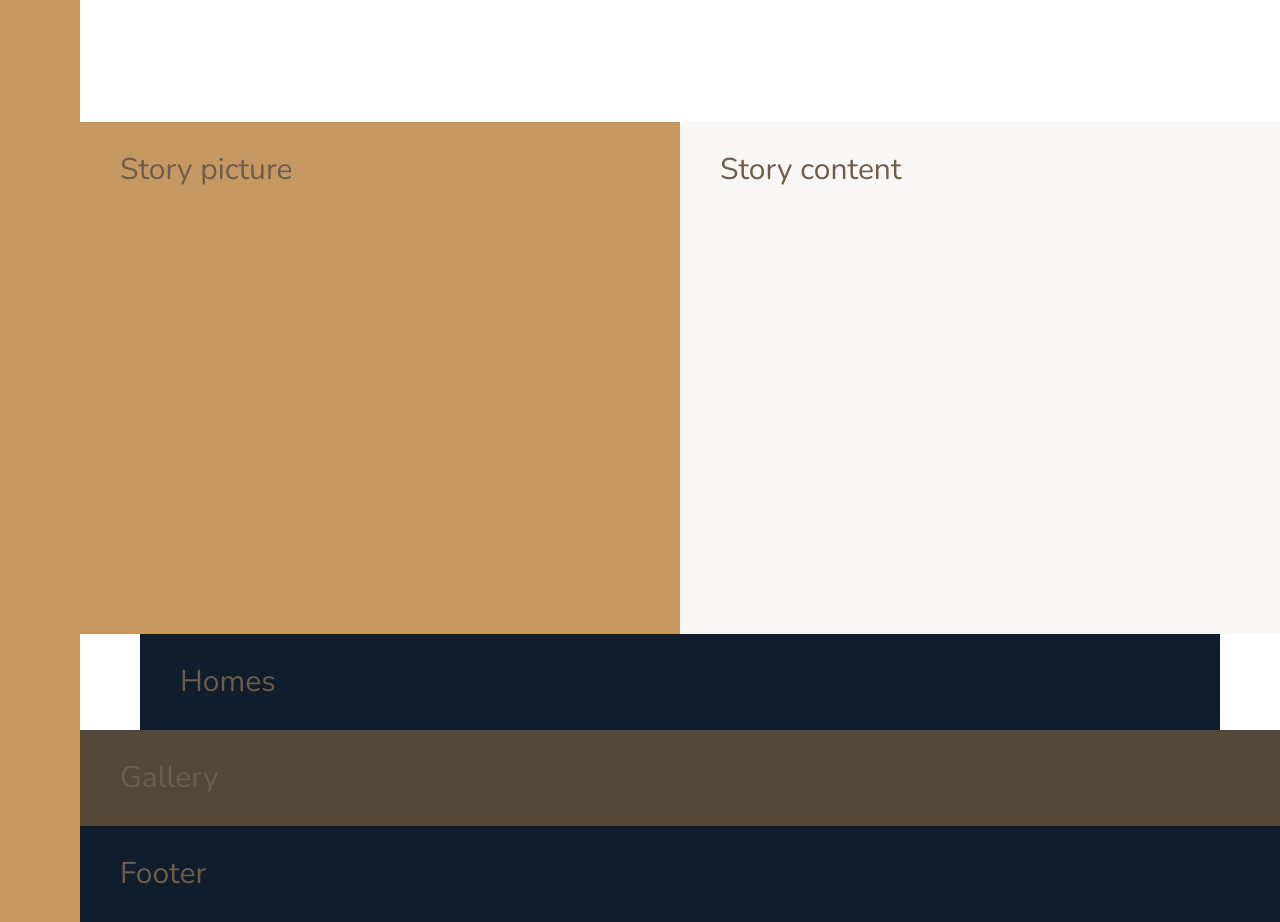
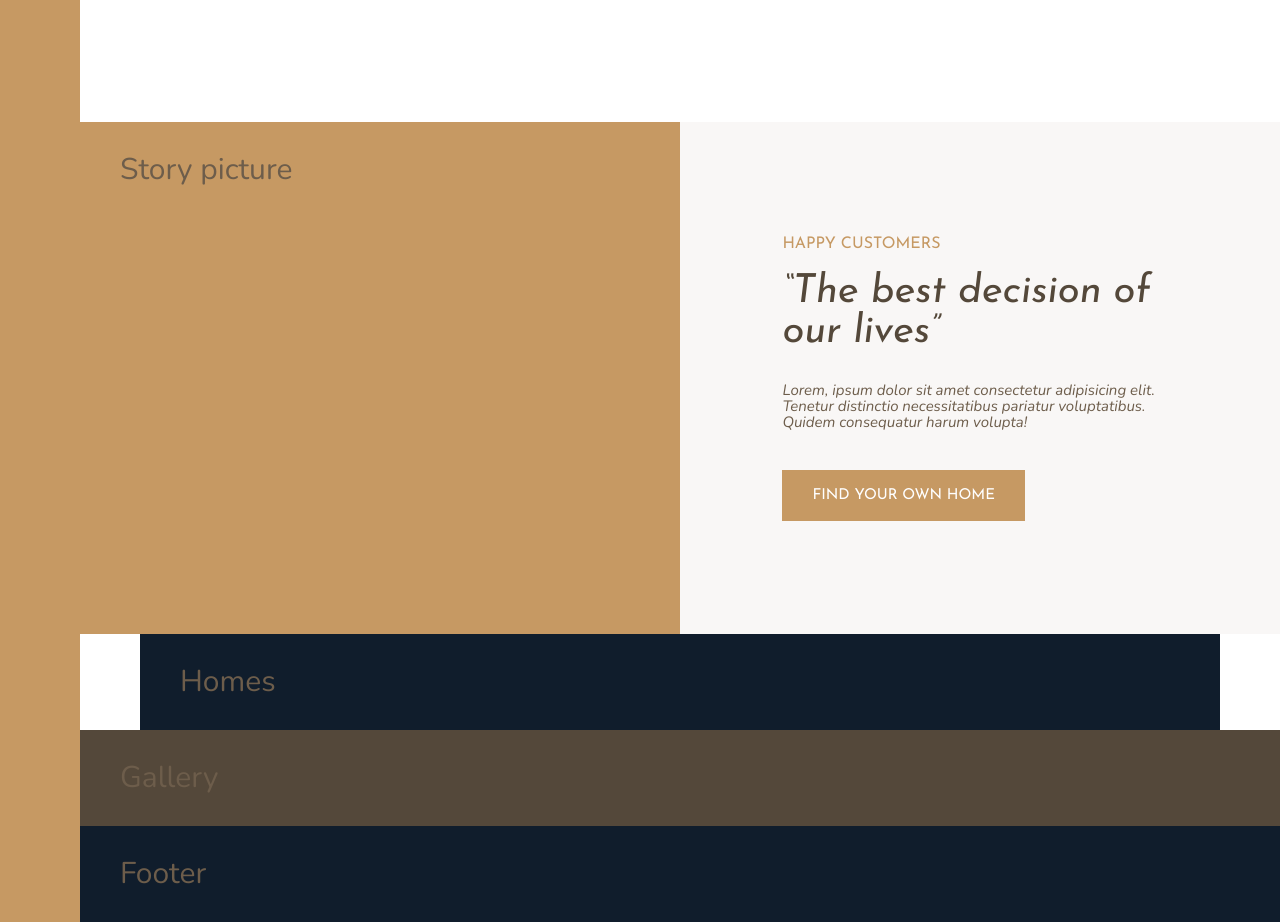
Before and after one commit to Commonlk/Nexter, a website: page index.html in a window 1280 px wide. Shown: the part 1180-2102 px from the top of the page. Drawn offline with nearby package versions, Linux system fonts and the light colour scheme.

Commit message:
Add story content and Style

```diff
--- a/index.html
+++ b/index.html
@@ -86,7 +86,18 @@
 
     <div class="story__pictures">Story picture</div>
 
-    <div class="story__content">Story content</div>
+    <div class="story__content">
+      <h3 class="heading-3 mb-sm">Happy Customers</h3>
+      <h2 class="heading-2 heading-2--dark mb-md">
+        &ldquo;The best decision of our lives&rdquo;
+      </h2>
+      <p class="story__text">
+        Lorem, ipsum dolor sit amet consectetur adipisicing elit. Tenetur
+        distinctio necessitatibus pariatur voluptatibus. Quidem consequatur
+        harum volupta!
+      </p>
+      <button class="btn">Find your own home</button>
+    </div>
 
     <section class="homes">Homes</section>
 
--- a/sass/_story.scss
+++ b/sass/_story.scss
@@ -1,13 +1,28 @@
 .story {
   &__pictures {
     background-color: $color-primary;
-
     grid-column: full-start / col-end 4;
   }
 
   &__content {
     background-color: $color-grey-light-1;
+    grid-column: col-start 5 / full-end;
 
-    grid-column: col-start 5 / full-end;
+    padding: 6rem 8vw;
+
+    // display: flex;
+    // flex-direction: column;
+    // justify-content: center;
+    // align-items: flex-start;
+
+    display: grid;
+    align-content: center;
+    justify-items: start;
+  }
+
+  &__text {
+    font-size: 1.5rem;
+    font-style: italic;
+    margin-bottom: 4rem;
   }
 }
--- a/sass/_typography.scss
+++ b/sass/_typography.scss
@@ -8,9 +8,23 @@
 }
 .heading-2 {
   @extend %heading;
+  font-size: 4rem;
+  font-style: italic;
+  line-height: 1;
+
+  &--light {
+    color: $color-grey-light-1;
+  }
+
+  &--dark {
+    color: $color-grey-dark-1;
+  }
 }
 .heading-3 {
   @extend %heading;
+  font-size: 1.6rem;
+  color: $color-primary;
+  text-transform: uppercase;
 }
 .heading-4 {
   @extend %heading;
@@ -24,3 +38,33 @@
     color: $color-grey-dark-1;
   }
 }
+
+.btn {
+  background-color: $color-primary;
+  color: #fff;
+  border: none;
+  border-radius: 0;
+  font-family: $font-display;
+  font-size: 1.5rem;
+  text-transform: uppercase;
+  padding: 1.8rem 3rem;
+  cursor: pointer;
+  transition: all 0.2s;
+
+  &:hover {
+    background-color: $color-primary-dark;
+  }
+}
+
+.mb-sm {
+  margin-bottom: 2rem;
+}
+.mb-md {
+  margin-bottom: 3rem;
+}
+.mb-lg {
+  margin-bottom: 4rem;
+}
+.mb-hg {
+  margin-bottom: 8rem;
+}
```
Also changed, not shown: css/style.css.
